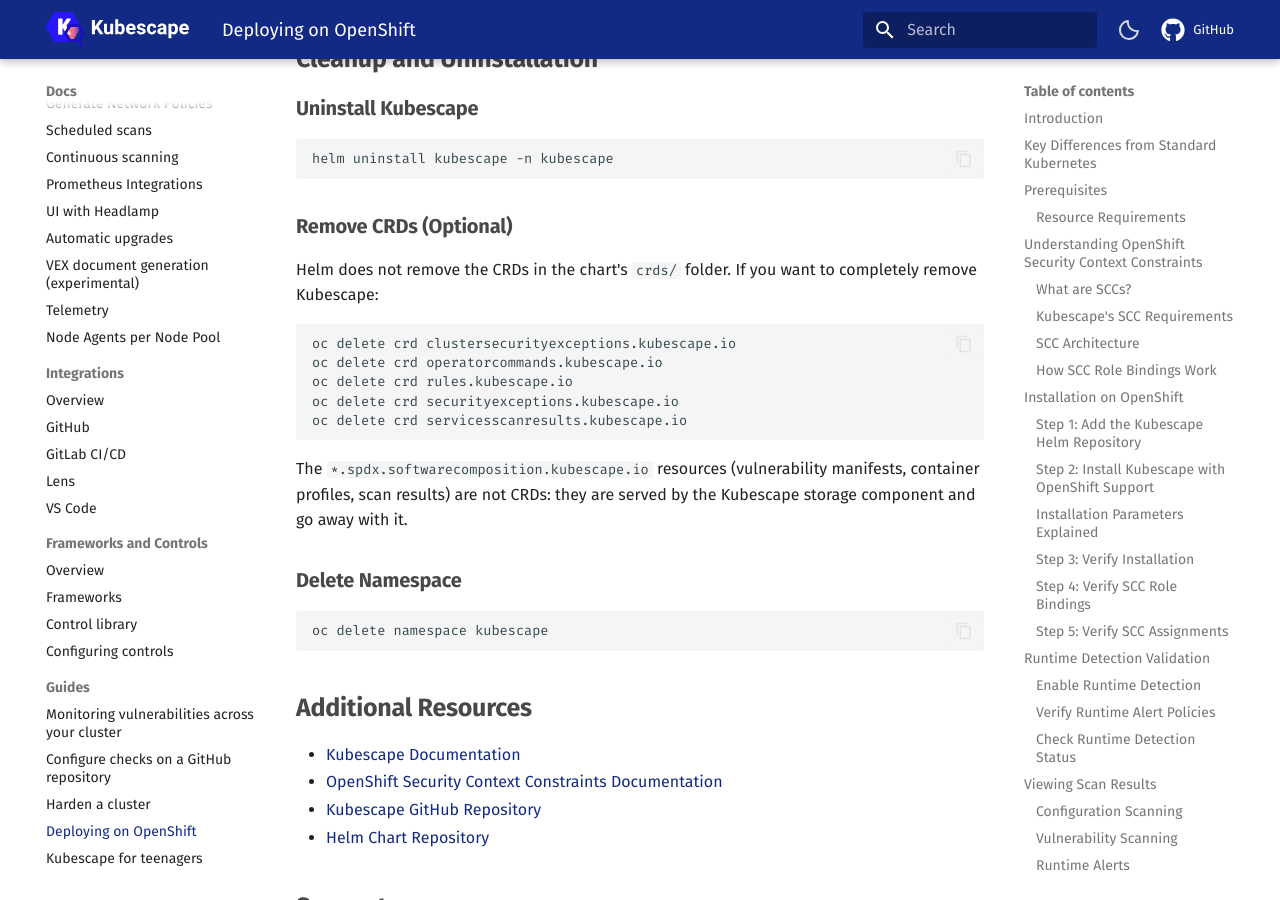
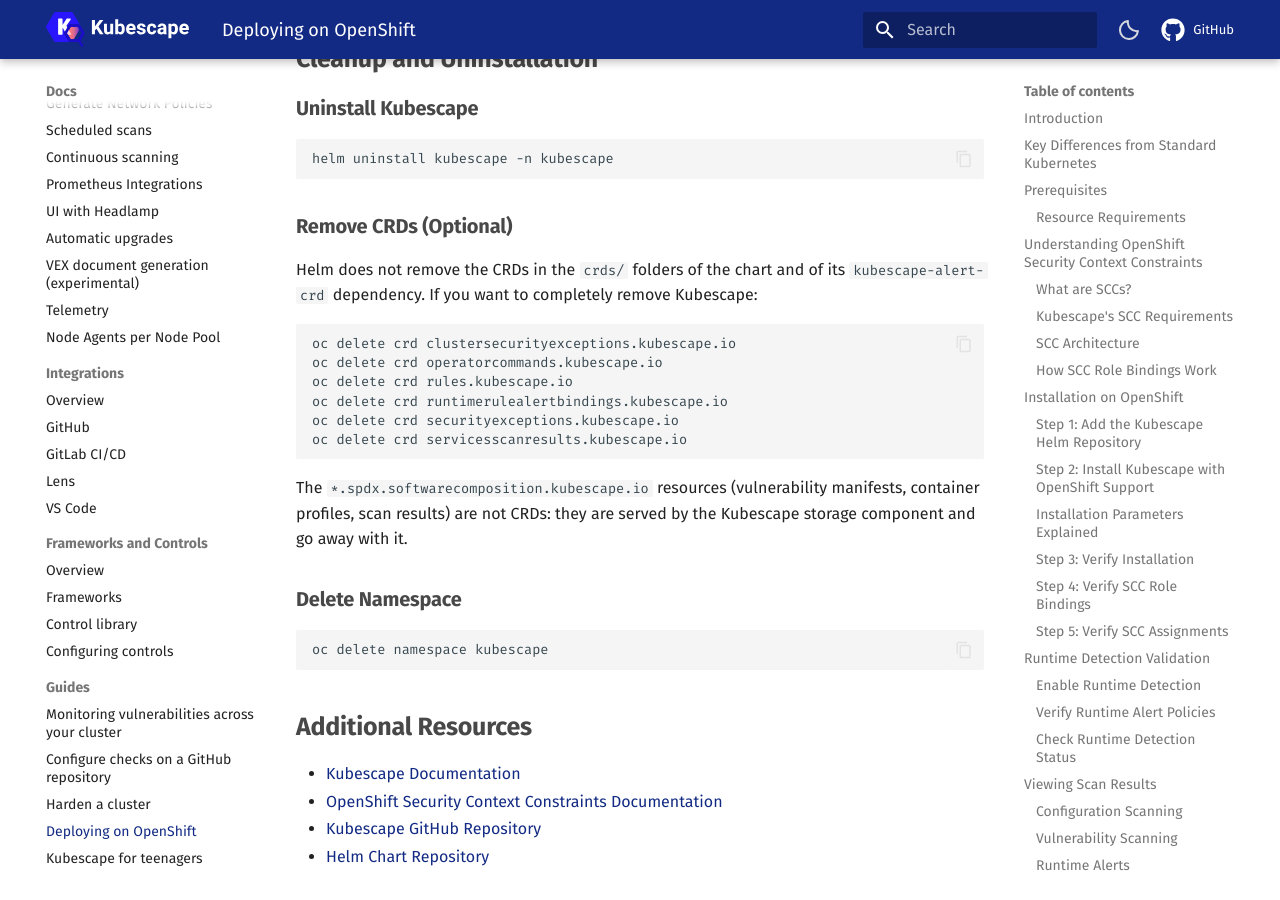
Before and after one commit to kubescape/kubescape.io, an MkDocs documentation site: the page built from docs/docs/guides/deploying-on-openshift.md, in a window 1280 px wide and 900 px high, scrolled down 12270 px. Built offline with MkDocs 1.6.1 and Material for MkDocs 9.7.7, drawn with Linux system fonts in a browser that asks for light colours; comment, search, counter and statistics services are not loaded.

Commit message:
docs: remove the alert binding CRD too when uninstalling on OpenShift
Signed-off-by: Sarthak <sarthakshreshtha345@gmail.com>

````diff
--- a/docs/docs/guides/deploying-on-openshift.md
+++ b/docs/docs/guides/deploying-on-openshift.md
@@ -550,12 +550,13 @@
 
 ### Remove CRDs (Optional)
 
-Helm does not remove the CRDs in the chart's `crds/` folder. If you want to completely remove Kubescape:
+Helm does not remove the CRDs in the `crds/` folders of the chart and of its `kubescape-alert-crd` dependency. If you want to completely remove Kubescape:
 
 ```bash
 oc delete crd clustersecurityexceptions.kubescape.io
 oc delete crd operatorcommands.kubescape.io
 oc delete crd rules.kubescape.io
+oc delete crd runtimerulealertbindings.kubescape.io
 oc delete crd securityexceptions.kubescape.io
 oc delete crd servicesscanresults.kubescape.io
 ```
````
